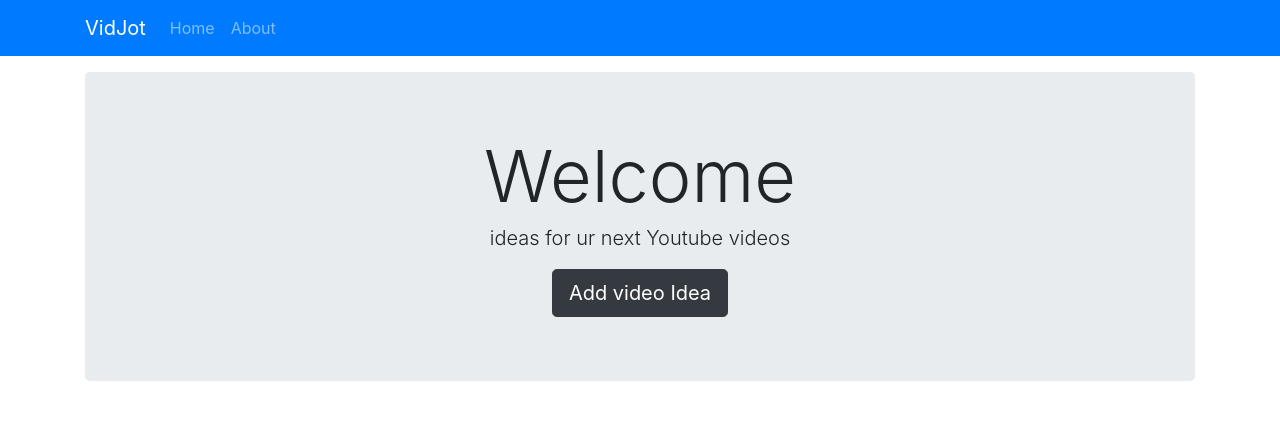
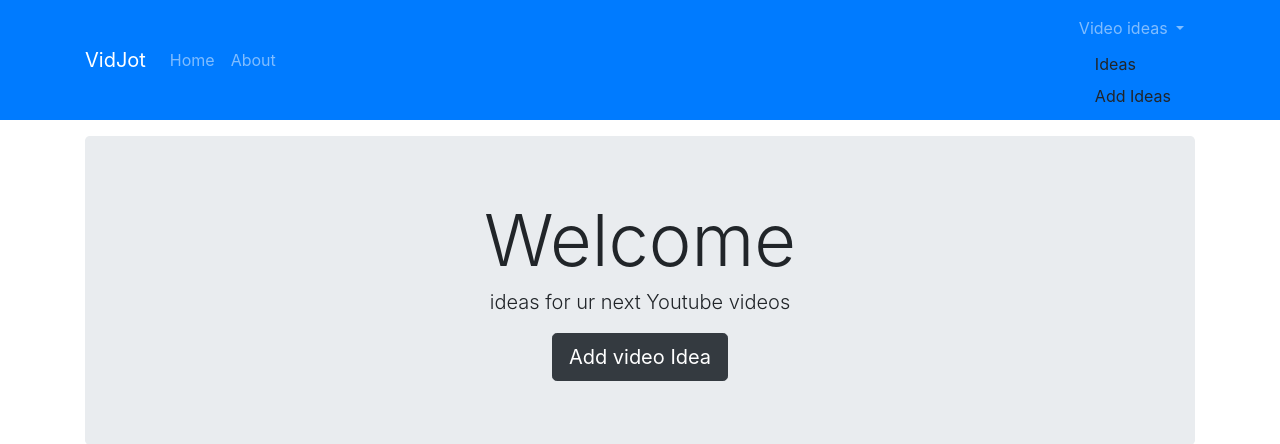
Before and after one commit to khatanark/project-node, a Node server app: page / in a window 1280 px wide. Shown: the top 444 px of the page. Run offline with Node 20, Linux system fonts and the light colour scheme; some libraries are stand-ins or nearby versions.

Commit message:
ideas-form and its routes

```diff
--- a/app.js
+++ b/app.js
@@ -7,7 +7,7 @@ const app = express();
 // Map global promise - get rid of warning
 mongoose.Promise = global.Promise;
 // Connect to mongoose
-mongoose.connect('mongodb://localhost/vidjot-dev')
+mongoose.connect('mongodb://localhost/vidjot-  ')
   .then(() => console.log('MongoDB Connected...'))
   .catch(err => console.log(err));
 
@@ -20,7 +20,7 @@ mongoose.connect('mongodb://localhost/vidjot-dev')
 
 
 // Note- Lot of the middleware have their middlewares.
-// Handlebars middleware.
+// Handlebars  middleware.
 
 app.engine('handlebars', exphbs({defaultLayout: 'main'}));
 app.set('view engine', 'handlebars'); // We are telling the system that we are using handlebar template engine.
@@ -52,6 +52,13 @@ app.get('/about',(req,res)=>{
 res.render('about');
 });
 
+// Add idea form
+app.get('/ideas/add',(req,res)=>{
+	res.render('ideas/add')
+});
+
+
+
 //Aboute routes
 app.get('/about', (req,res)=>{
 res.send('ABOUT');
--- a/views/partials/_navbar.handlebars
+++ b/views/partials/_navbar.handlebars
@@ -14,6 +14,14 @@
           <a class="nav-link" href="/about">About</a>
         </li>
       </ul>
+      <ul class="navbar-nav ml-auto">
+      <li class="nav-item dropdown">
+      <a href="#" class="nav-link dropdown-toggle" data-toggle="dropdown" id="navbarDropdownMenuLink"> Video ideas </a>
+      <div class="dropdown-meu">
+      <a href="/ideas" class="dropdown-item">Ideas </a>
+      <a href="/ideas/add" class="dropdown-item">Add Ideas</a>
     </div>
+    </li>
+    </ul>
   </div>
 </nav>
```
Also changed, not shown: views/ideas/add.handlebars (added, +14 -0 lines).
